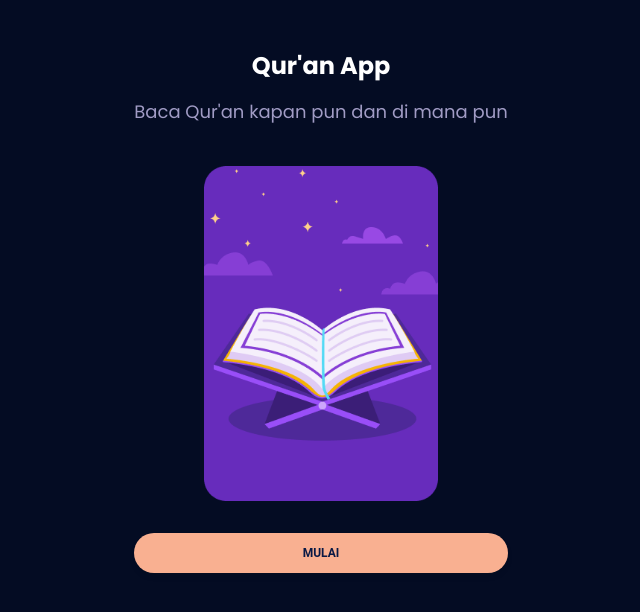
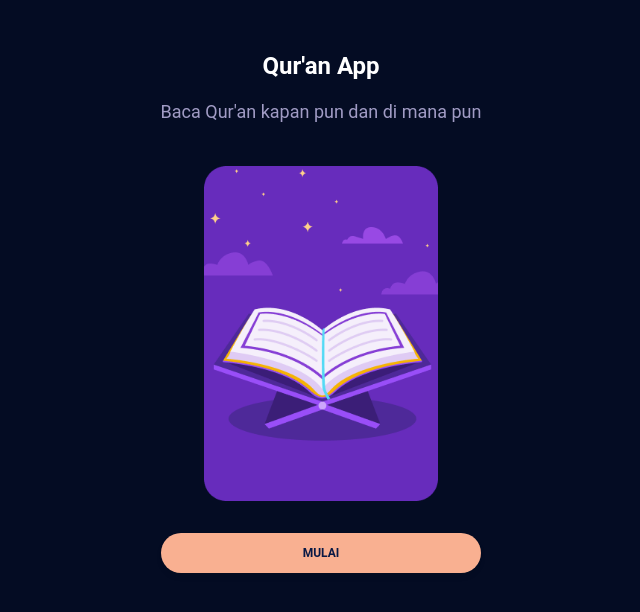
Before and after one commit to RizqiSyahrendra/quran-app, a Next.js app: page / in a window 1280 px wide. Shown: the top 612 px of the page, without its empty margins (319-959 px from the left). Built offline with nearby package versions, Linux system fonts and the light colour scheme.

Commit message:
font optimizing

```diff
--- a/src/app/globals.css
+++ b/src/app/globals.css
@@ -2,14 +2,14 @@
 @tailwind components;
 @tailwind utilities;
 
-@font-face {
+/* @font-face {
   font-family: "IndoPak";
   src: url("../../public/assets/fonts/indopak-nastaleeq.woff2") format("opentype");
 }
 @font-face {
   font-family: "Lpmq";
   src: url("../../public/assets/fonts/lpmq.ttf") format("opentype");
-}
+} */
 
 @layer base {
   :root {
--- a/src/app/layout.tsx
+++ b/src/app/layout.tsx
@@ -1,8 +1,19 @@
 import './globals.css'
-import { Poppins } from 'next/font/google'
+import localFont from 'next/font/local'
 import Providers from './providers'
 
-const poppins = Poppins({ subsets: ['latin'], weight: ['100', '200', '300', '400', '500', '600', '700', '800', '900'] })
+const indoPak = localFont({
+  src: './assets/fonts/indopak-nastaleeq.woff2',
+  display: 'swap',
+  variable: '--font-indopak',
+});
+
+const lpmq = localFont({
+  src: './assets/fonts/lpmq.ttf',
+  display: 'swap',
+  variable: '--font-lpmq',
+});
+
 
 export const metadata = {
   title: 'Qur\'an App',
@@ -16,7 +27,7 @@ export default function RootLayout({
 }) {
   return (
     <html lang="en">
-      <body className={`${poppins.className} theme-dark bg-primary`}>
+      <body className={`${indoPak.variable} ${lpmq.variable} theme-dark bg-primary`}>
         <Providers>
           {children}
         </Providers>
--- a/src/components/module/home/RowSurat.tsx
+++ b/src/components/module/home/RowSurat.tsx
@@ -29,7 +29,7 @@ export default function RowSurat(props: IRowSuratProps) {
                     </div>
                 </div>
             </div>
-            <div className="flex items-center font-bold text-font-info text-lg">
+            <div className="flex items-center font-bold text-font-info text-2xl font-quranIndopak">
                 {namaArabic}
             </div>
         </div>
--- a/tailwind.config.js
+++ b/tailwind.config.js
@@ -11,8 +11,8 @@ const tailwindConfig = {
   theme: {
     extend: {
       fontFamily: {
-        quranIndopak: "IndoPak",
-        quranLpmq: "Lpmq",
+        quranIndopak: ['var(--font-indopak)'],
+        quranLpmq: ['var(--font-lpmq)'],
       },
       colors: {
         "primary": "var(--color-primary)",
```
Also changed, not shown: src/app/assets/fonts/indopak-nastaleeq.woff2 (renamed from public/assets/fonts/indopak-nastaleeq.woff2), src/app/assets/fonts/lpmq.ttf (renamed from public/assets/fonts/lpmq.ttf).
